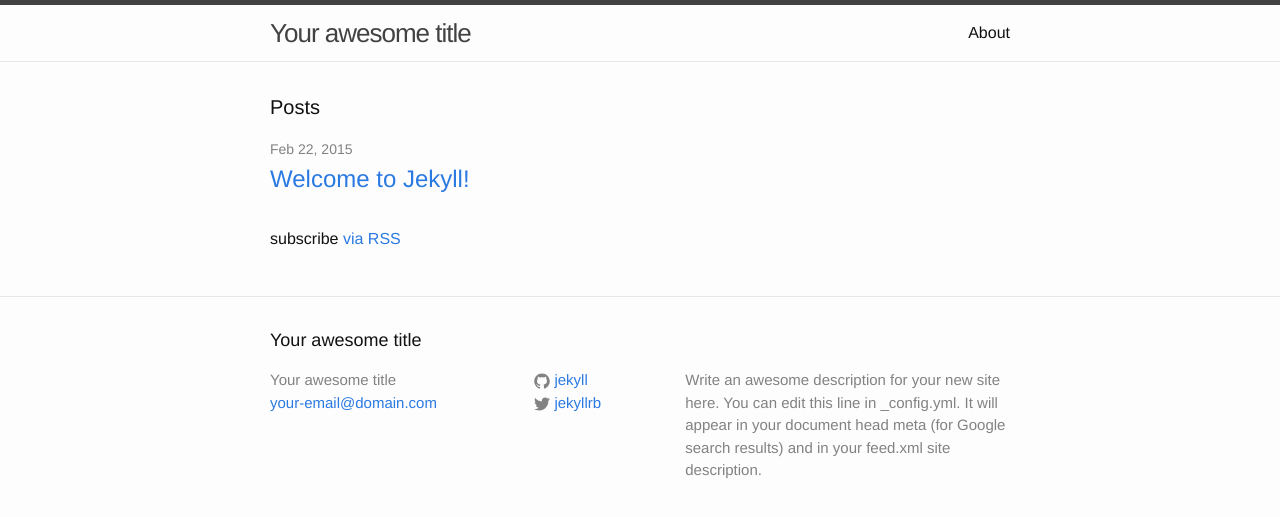
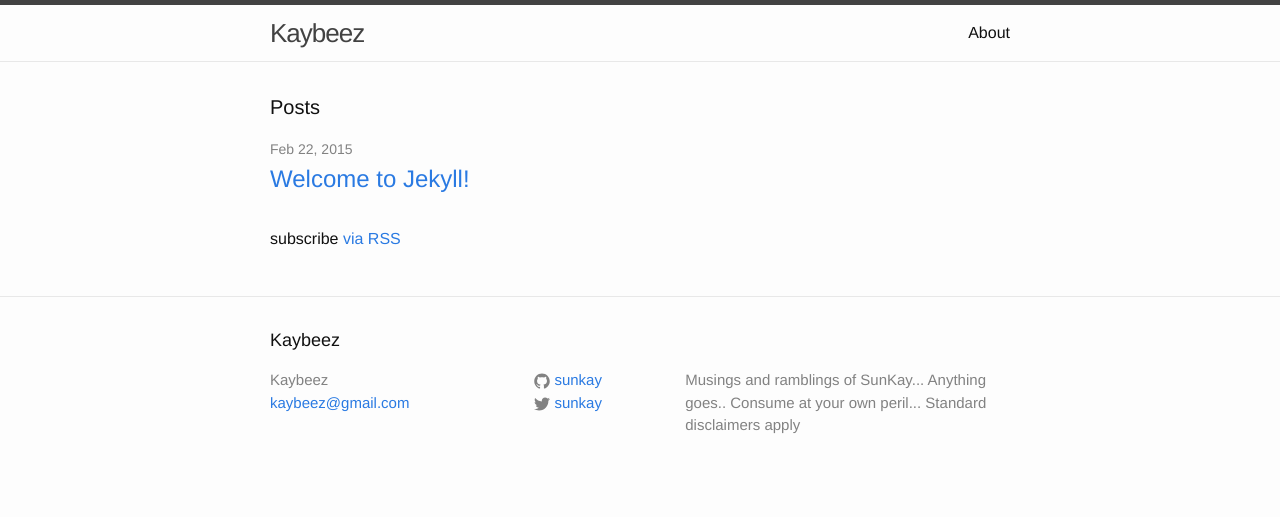
Before and after one commit to sunkay/sunkay.github.io, a Jekyll site: the page built from index.html, in a window 1280 px wide. Shown: the top 517 px of the page. Built offline with Jekyll 4.4.1, drawn with Linux system fonts in a browser that asks for light colours.

Commit message:
intial config

```diff
--- a/_config.yml
+++ b/_config.yml
@@ -1,14 +1,15 @@
 # Site settings
-title: Your awesome title
-email: your-email@domain.com
-description: > # this means to ignore newlines until "baseurl:"
-  Write an awesome description for your new site here. You can edit this
-  line in _config.yml. It will appear in your document head meta (for
-  Google search results) and in your feed.xml site description.
+title: Kaybeez
+email: kaybeez@gmail.com
+description:
+  Musings and ramblings of SunKay... Anything goes.. Consume at your own peril...
+  Standard disclaimers apply
 baseurl: "" # the subpath of your site, e.g. /blog/
-url: "http://yourdomain.com" # the base hostname & protocol for your site
-twitter_username: jekyllrb
-github_username:  jekyll
+url: "http://sunkay.github.io" # the base hostname & protocol for your site
+twitter_username: sunkay
+github_username:  sunkay
 
 # Build settings
 markdown: kramdown
+
+highlighter: pygments
```
